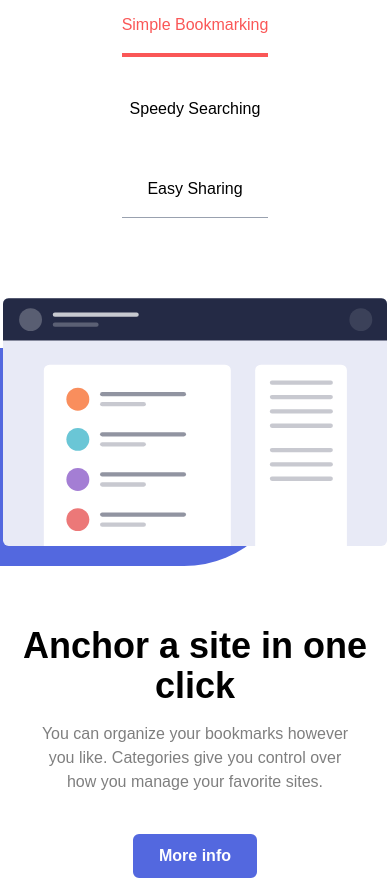
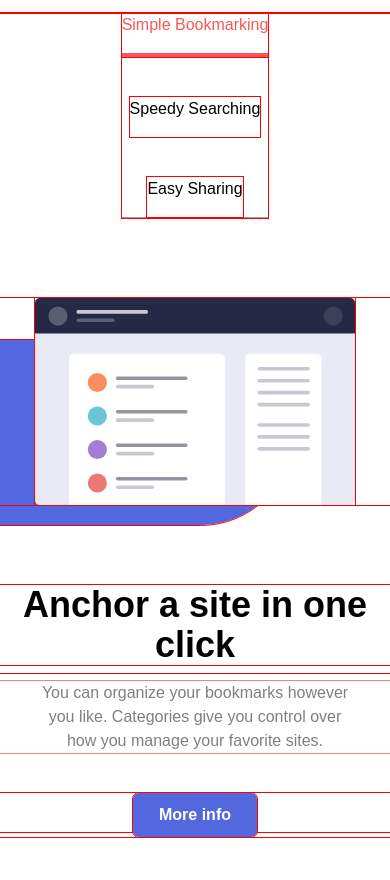
Before and after one commit to Olly-Codes/anchor-tag-landing, a React (Vite) app: page / in a window 390 px wide. Shown: the part 1139-2019 px from the top of the page. Built offline with nearby package versions, Linux system fonts and the light colour scheme.

Commit message:
style: fix overflowing text in features section

```diff
--- a/src/components/FeaturesSection.tsx
+++ b/src/components/FeaturesSection.tsx
@@ -47,7 +47,7 @@ function FeaturesSection() {
     <section id="Features" className="relative h-screen mt-20 lg:mt-0">
         <div className="w-full flex flex-col justify-center items-center">
             <h2 className="text-2xl font-bold mb-4 mt-8">Features</h2>
-            <p className="w-100 text-center opacity-50 mb-8 px-8 lg:px-0">Anchor Tag's aim is to ensure that you have a quick and easy experience when accessing the bookmarks of your favorite websites.</p>
+            <p className="w-full md:w-100 text-center opacity-50 mb-8 px-8 lg:px-0">Anchor Tag's aim is to ensure that you have a quick and easy experience when accessing the bookmarks of your favorite websites.</p>
         </div>
 
         <div className="flex flex-col items-center">
@@ -65,7 +65,7 @@ function FeaturesSection() {
             </div>
             <div className="grid grid-cols-1 lg:grid-cols-2 mt-20 gap-20">
                 <div className="relative flex items-center justify-center w-full">
-                    <img key={activeTab} className="w-full max-w-sm md:max-w-md lg:max-w-xl h-auto" src={`/${description.imageURL}`} alt={`${description.title}'s illustration`} />
+                    <img key={activeTab} className="w-full max-w-xs md:max-w-md lg:max-w-xl h-auto" src={`/${description.imageURL}`} alt={`${description.title}'s illustration`} />
                     <div className="absolute top-[20%] right-[25%] left-[-100vw] -bottom-5 bg-primary-blue -z-1 rounded-full"></div>
                 </div>
                 <div className="flex flex-col justify-center items-start">
--- a/src/styles/style.css
+++ b/src/styles/style.css
@@ -10,3 +10,7 @@
 
   --font-rubik: "Rubik", sans-serif;
 }
+
+* {
+  outline: 1px solid red !important;
+}
```
